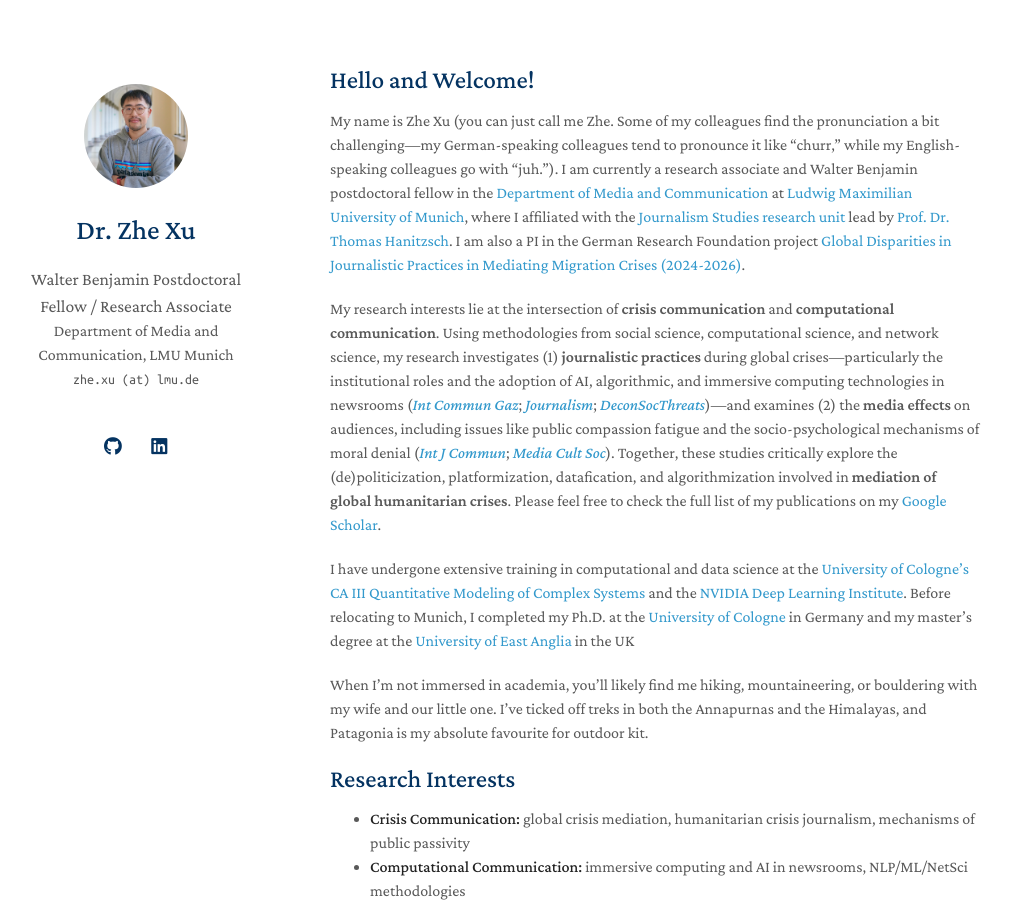
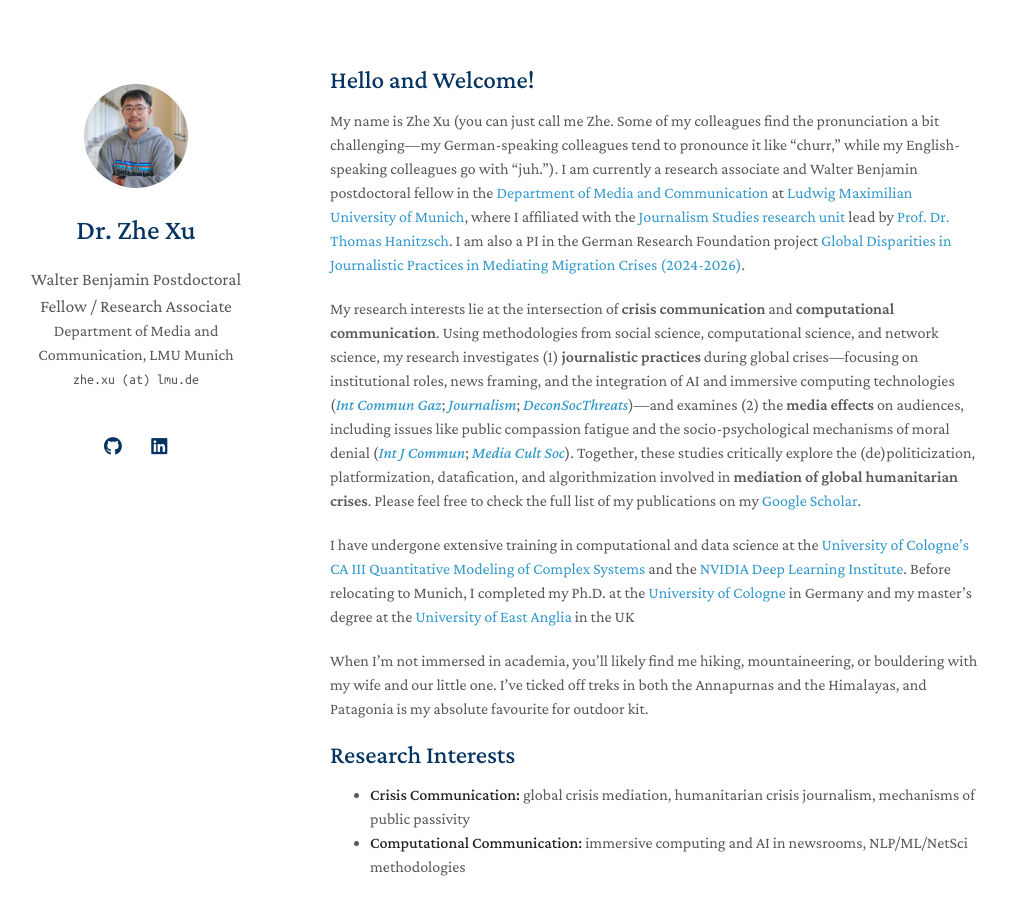
Before and after one commit to zhexuphd/home, a Jekyll site: the page built from index.md, in a window 1280 px wide and 900 px high. Shown: the whole window, without its empty margins (140-1151 px from the left). Built offline with Jekyll 4.4.1, drawn with Linux system fonts in a browser that asks for light colours; a style sheet for code colours, icons or effects is not loaded; our own code applies the rules of GitHub Pages for plain Markdown files.

Commit message:
Update index.md

```diff
--- a/index.md
+++ b/index.md
@@ -6,7 +6,7 @@ layout: homepage
 
 My name is Zhe Xu (you can just call me Zhe. Some of my colleagues find the pronunciation a bit challenging—my German-speaking colleagues tend to pronounce it like “churr,” while my English-speaking colleagues go with “juh.”). I am currently a research associate and Walter Benjamin postdoctoral fellow in the [Department of Media and Communication](https://www.ifkw.uni-muenchen.de/index.html) at [Ludwig Maximilian University of Munich](https://www.lmu.de/en/), where I affiliated with the [Journalism Studies research unit](https://www.ifkw.uni-muenchen.de/lehrbereiche/hanitzsch/hanitzsch_profil/index.html) lead by [Prof. Dr. Thomas Hanitzsch](https://www.ifkw.uni-muenchen.de/organisation/personen/professoren/hanitzsch_thomas/index.html). I am also a PI in the German Research Foundation project [Global Disparities in Journalistic Practices in Mediating Migration Crises (2024-2026)](https://gepris.dfg.de/gepris/projekt/539233881?context=projekt&task=showDetail&id=539233881&).
 
-My research interests lie at the intersection of <b>crisis communication</b> and <b>computational communication</b>. Using methodologies from social science, computational science, and network science, my research investigates (1) <b>journalistic practices</b> during global crises—particularly the institutional roles and the adoption of AI, algorithmic, and immersive computing technologies in newsrooms ([<i>Int Commun Gaz</i>](https://doi.org/10.1177/17480485231216583); [<i>Journalism</i>](https://journals.sagepub.com/doi/abs/10.1177/14648849231206924); [<i>DeconSocThreats</i>](https://www.routledge.com/Deconstructing-Societal-Threats-During-Times-of-Deep-Mediatization/Reilly-Salojarvi/p/book/9781032566825?srsltid=AfmBOopxXUTQTbEmhs3a9IGUdfOHPwEkUVSkvYxx-3UR4WaoGStidOEb))—and examines (2) the <b>media effects</b> on audiences, including issues like public compassion fatigue and the socio-psychological mechanisms of moral denial ([<i>Int J Commun</i>](https://ijoc.org/index.php/ijoc/article/view/19850); [<i>Media Cult Soc</i>](https://journals.sagepub.com/doi/abs/10.1177/01634437231155339)). Together, these studies critically explore the (de)politicization, platformization, datafication, and algorithmization involved in <b>mediation of global humanitarian crises</b>. Please feel free to check the full list of my publications on my [Google Scholar](https://scholar.google.de/citations?user=lxUyedYAAAAJ&hl=en&oi=sra).
+My research interests lie at the intersection of <b>crisis communication</b> and <b>computational communication</b>. Using methodologies from social science, computational science, and network science, my research investigates (1) <b>journalistic practices</b> during global crises—focusing on institutional roles, news framing, and the integration of AI and immersive computing technologies ([<i>Int Commun Gaz</i>](https://doi.org/10.1177/17480485231216583); [<i>Journalism</i>](https://journals.sagepub.com/doi/abs/10.1177/14648849231206924); [<i>DeconSocThreats</i>](https://www.routledge.com/Deconstructing-Societal-Threats-During-Times-of-Deep-Mediatization/Reilly-Salojarvi/p/book/9781032566825?srsltid=AfmBOopxXUTQTbEmhs3a9IGUdfOHPwEkUVSkvYxx-3UR4WaoGStidOEb))—and examines (2) the <b>media effects</b> on audiences, including issues like public compassion fatigue and the socio-psychological mechanisms of moral denial ([<i>Int J Commun</i>](https://ijoc.org/index.php/ijoc/article/view/19850); [<i>Media Cult Soc</i>](https://journals.sagepub.com/doi/abs/10.1177/01634437231155339)). Together, these studies critically explore the (de)politicization, platformization, datafication, and algorithmization involved in <b>mediation of global humanitarian crises</b>. Please feel free to check the full list of my publications on my [Google Scholar](https://scholar.google.de/citations?user=lxUyedYAAAAJ&hl=en&oi=sra).
 
 I have undergone extensive training in computational and data science at the [University of Cologne's CA III Quantitative Modeling of Complex Systems](http://ml-school.uni-koeln.de/) and the [NVIDIA Deep Learning Institute](https://learn.nvidia.com/courses/course-detail?course_id=course-v1:DLI+C-FX-06+V2). Before relocating to Munich, I completed my Ph.D. at the [University of Cologne](https://portal.uni-koeln.de/es/uoc-home) in Germany and my master’s degree at the [University of East Anglia](https://www.uea.ac.uk/) in the UK
 
```
